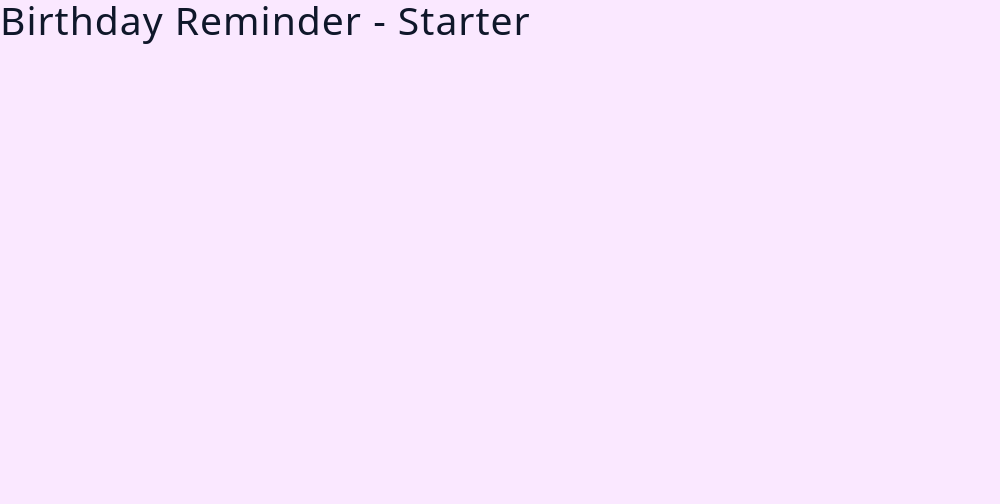
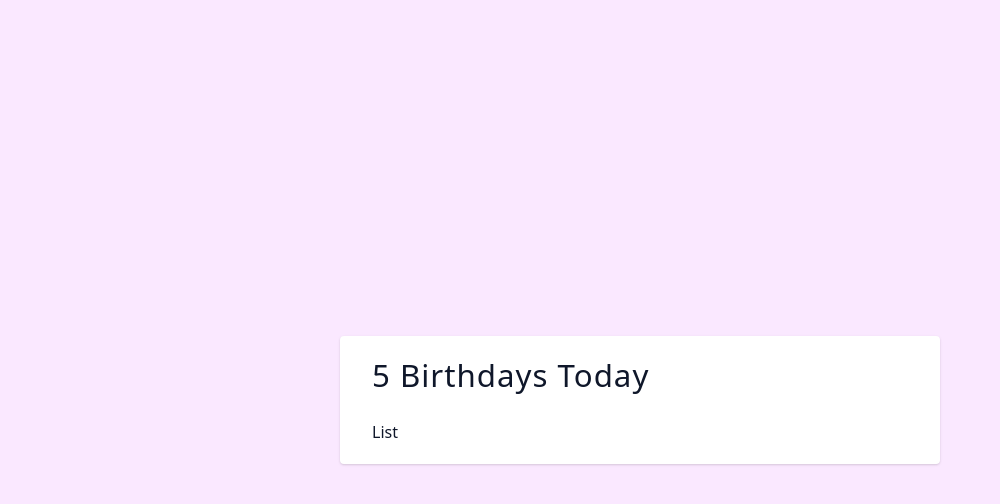
Before and after one commit to EneasFeynlinus/birthdayBuddyApp, a React (Vite) app: page / in a window 1280 px wide. Shown: the top 504 px of the page, without its empty margins (0-1000 px from the left). Built offline with nearby package versions, Linux system fonts and the light colour scheme.

Commit message:
Creating file List.jsx holding the component List receiving state variable people with array of objects to be treated with map method.

```diff
--- a/src/App.jsx
+++ b/src/App.jsx
@@ -1,9 +1,18 @@
 import { useState } from 'react'
 import data from './data'
+import List from './List'
 
 const App = () => {
   const [people, setPeople] = useState(data)
   console.log(people)
-  return <h2>Birthday Reminder - Starter</h2>
+  return (
+    <main>
+      <section className="container">
+        <h3>{people.length} birthdays today</h3>
+        <List people={people} />
+      </section>
+    </main>
+  )
 }
+
 export default App
--- /dev/null
+++ b/src/List.jsx
@@ -0,0 +1,7 @@
+import React from 'react'
+
+const List = () => {
+  return <div>List</div>
+}
+
+export default List
```
